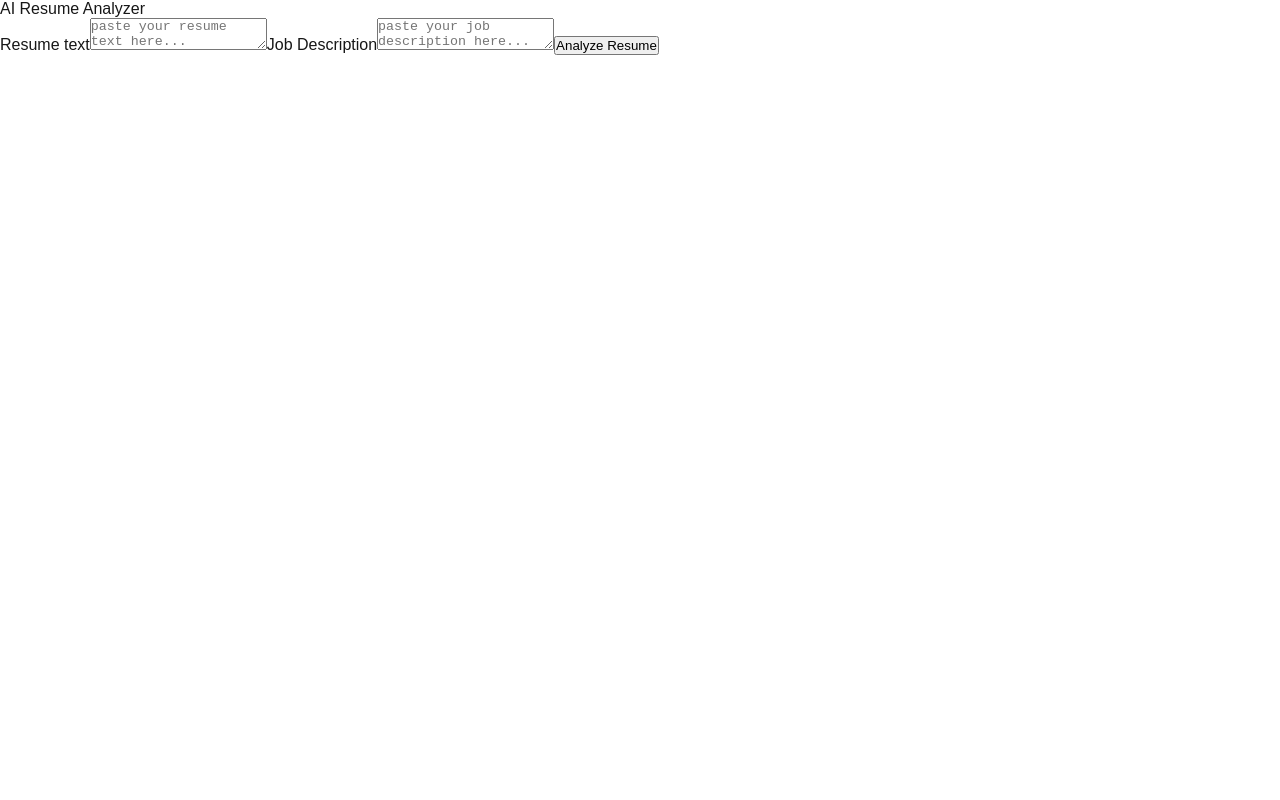
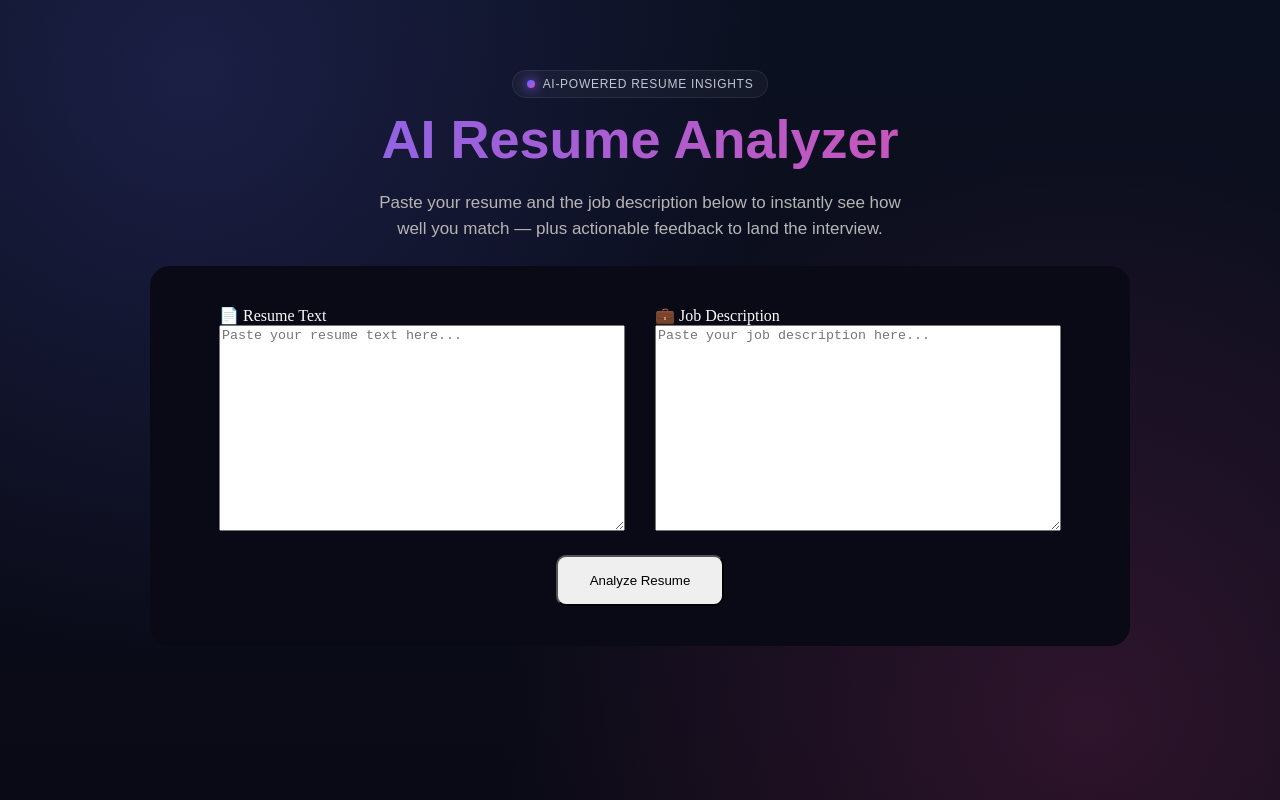
Before and after one commit to RahulRex0/AI-resume-analyzer, a Next.js app: page / in a window 1280 px wide. Built offline with nearby package versions, Linux system fonts and the light colour scheme.

Commit message:
added half of css to the home page

```diff
--- a/src/app/globals.css
+++ b/src/app/globals.css
@@ -1,49 +1,6 @@
-:root {
-  --background: #ffffff;
-  --foreground: #171717;
+body {
+  margin: 0;
+  min-height: 100vh;
+  background: #0a0a16;
+  color: #f8fafc;
 }
-
-@media (prefers-color-scheme: dark) {
-  :root {
-    --background: #0a0a0a;
-    --foreground: #ededed;
-  }
-}
-
-html {
-  height: 100%;
-}
-
-html,
-body {
-  max-width: 100vw;
-  overflow-x: hidden;
-}
-
-body {
-  min-height: 100%;
-  display: flex;
-  flex-direction: column;
-  color: var(--foreground);
-  background: var(--background);
-  font-family: Arial, Helvetica, sans-serif;
-  -webkit-font-smoothing: antialiased;
-  -moz-osx-font-smoothing: grayscale;
-}
-
-* {
-  box-sizing: border-box;
-  padding: 0;
-  margin: 0;
-}
-
-a {
-  color: inherit;
-  text-decoration: none;
-}
-
-@media (prefers-color-scheme: dark) {
-  html {
-    color-scheme: dark;
-  }
-}
--- a/src/app/page.module.css
+++ b/src/app/page.module.css
@@ -1,142 +1,100 @@
-.page {
-  --background: #fafafa;
-  --foreground: #fff;
-
-  --text-primary: #000;
-  --text-secondary: #666;
-
-  --button-primary-hover: #383838;
-  --button-secondary-hover: #f2f2f2;
-  --button-secondary-border: #ebebeb;
-
+.main{
+  min-height: 100vh;
+  margin: 0 auto;
+  background:
+    radial-gradient(
+      circle at 15% 10%,
+      rgba(99, 102, 241, 0.18),
+      transparent 45%
+    ),
+    radial-gradient(circle at 85% 90%, rgba(236, 72, 153, 0.16), transparent 45%),
+    linear-gradient(180deg, #0b1020 0%, #0a0a16 100%);
+  color: #f8fafc;
+}
+.text{
+  text-align: center;
+  margin-bottom: 25px;
+}
+.heading{
+  font-family: Arial, Helvetica, sans-serif;
+  font-weight: 800;
+  font-size: 54px;
+  background: linear-gradient(to right, #6d6cff, #ec4da0);
+  -webkit-background-clip: text;
+  background-clip: text;
+  color: transparent;
+  margin-bottom: 20px;
+  margin-top: 10px;
+}
+.textarea{
+  text-align: center;
+  max-width: 550px;
+  font-size: 17px;
+  margin: 0 auto;
+  line-height: 1.5;
+  color: rgb(182, 181, 181);
+  font-weight:100;
+  font-family: Arial, Helvetica, sans-serif;
+}
+.first{
+  margin-top: 70px;
+  background: rgba(255, 255, 255, 0.04);
+  border: 1px solid rgba(255, 255, 255, 0.08);
+  color: #c0c7d3;
+  font-family: Arial, Helvetica, sans-serif;
+  padding: 6px 14px;
+  display: inline-flex;
+  border-radius: 999px;
+  font-size: 12px;
+  text-transform: uppercase;
+  align-items: center;
+  gap: 8px;
+  font-weight: 500;
+  letter-spacing: 0.06em;
+  backdrop-filter: blur(10px);
+}
+.first::before {
+  align-items: center;
+  content: "";
+  width: 8px;
+  height: 8px;
+  border-radius: 50%;
+  background: linear-gradient(135deg, #6366f1 0%, #8b5cf6 50%, #ec4899 100%);
+  box-shadow: 0 0 12px 2px rgba(139, 92, 246, 0.65);
+}
+.boxArea{
+  background-color: #0a0a16;
+  margin: 0 auto;
+  padding: 40px;
+  max-width: 900px;
+  border-radius: 20px;
+}
+.textareaBox{
+  height: 200px;
+  width: 400px;
+}
+.box{
   display: flex;
-  flex: 1;
-  flex-direction: column;
-  align-items: center;
   justify-content: center;
-  font-family: var(--font-geist-sans);
-  background-color: var(--background);
+  gap: 30px;
 }
-
-.main {
-  display: flex;
-  flex: 1;
-  width: 100%;
-  max-width: 800px;
-  flex-direction: column;
-  align-items: flex-start;
-  justify-content: space-between;
-  background-color: var(--foreground);
-  padding: 120px 60px;
-}
-
-.intro {
+.label{
   display: flex;
   flex-direction: column;
+  justify-content: center;
   align-items: flex-start;
-  text-align: left;
-  gap: 24px;
+
 }
-
-.intro h1 {
-  max-width: 320px;
-  font-size: 40px;
-  font-weight: 600;
-  line-height: 48px;
-  letter-spacing: -2.4px;
-  text-wrap: balance;
-  color: var(--text-primary);
+.label textarea{
+  display: block;
 }
-
-.intro p {
-  max-width: 440px;
-  font-size: 18px;
-  line-height: 32px;
-  text-wrap: balance;
-  color: var(--text-secondary);
-}
-
-.intro a {
-  font-weight: 500;
-  color: var(--text-primary);
-}
-
-.ctas {
-  display: flex;
-  flex-direction: row;
-  width: 100%;
-  max-width: 440px;
-  gap: 16px;
-  font-size: 14px;
-}
-
-.ctas a {
+.buttonbox{
   display: flex;
   justify-content: center;
-  align-items: center;
-  height: 40px;
-  padding: 0 16px;
-  border-radius: 128px;
-  border: 1px solid transparent;
-  transition: 0.2s;
-  cursor: pointer;
-  width: fit-content;
-  font-weight: 500;
+
 }
-
-a.primary {
-  background: var(--text-primary);
-  color: var(--background);
-  gap: 8px;
+.button{
+  padding: 1rem 2rem;
+  margin-top: 20px ;
+  border-radius: 10px;
 }
-
-a.secondary {
-  border-color: var(--button-secondary-border);
-}
-
-/* Enable hover only on non-touch devices */
-@media (hover: hover) and (pointer: fine) {
-  a.primary:hover {
-    background: var(--button-primary-hover);
-    border-color: transparent;
-  }
-
-  a.secondary:hover {
-    background: var(--button-secondary-hover);
-    border-color: transparent;
-  }
-}
-
-@media (max-width: 600px) {
-  .main {
-    padding: 48px 24px;
-  }
-
-  .intro {
-    gap: 16px;
-  }
-
-  .intro h1 {
-    font-size: 32px;
-    line-height: 40px;
-    letter-spacing: -1.92px;
-  }
-}
-
-@media (prefers-color-scheme: dark) {
-  .logo {
-    filter: invert();
-  }
-
-  .page {
-    --background: #000;
-    --foreground: #000;
-
-    --text-primary: #ededed;
-    --text-secondary: #999;
-
-    --button-primary-hover: #ccc;
-    --button-secondary-hover: #1a1a1a;
-    --button-secondary-border: #1a1a1a;
-  }
-}
--- a/src/app/page.tsx
+++ b/src/app/page.tsx
@@ -1,6 +1,7 @@
 "use client"
 
 import { useState } from "react"
+import styles from "@/app/page.module.css"
 
 export default function Home(){
 
@@ -34,15 +35,40 @@ export default function Home(){
   }
 
   return(
-    <main>
-      <div>AI Resume Analyzer</div>
-      <label htmlFor="resume">Resume text</label>
-      <textarea id="resume" value={resumeText} onChange={(event)=>setResumeText(event.target.value)}placeholder="paste your resume text here..."></textarea>
-      <label htmlFor="description">Job Description</label>
-      <textarea id="description" value={jobDescription} onChange={(event)=>setJobDescription(event.target.value)} placeholder="paste your job description here..."></textarea>
+    <main className={styles.main}>
+      <div className={styles.text}>
+        <div className={styles.first}>AI-Powered Resume Insights</div>
+        <div className={styles.heading}>AI Resume Analyzer</div>
+        <div className={styles.textarea}>Paste your resume and the job description below to instantly see how well you match — plus actionable feedback to land the interview.</div>
+      </div>
+      <div className={styles.boxArea}>
+        <div className={styles.box}>
+          <div className={styles.inputGroup}>
+                <label htmlFor="resume" className={styles.label}>📄 Resume Text</label>
+                <textarea
+                  id="resume"
+                  className={styles.textareaBox}
+                  value={resumeText}
+                  onChange={(event)=>setResumeText(event.target.value)}
+                  placeholder="Paste your resume text here..."
+                ></textarea>
+          </div>
 
-      <button onClick={handleAnalyze}>Analyze Resume</button>
-
+          <div className={styles.inputGroup}>
+              <label htmlFor="description" className={styles.label}>💼 Job Description</label>
+              <textarea
+                id="description"
+                className={styles.textareaBox}
+                value={jobDescription}
+                onChange={(event)=>setJobDescription(event.target.value)}
+                placeholder="Paste your job description here..."
+              ></textarea>
+          </div>
+        </div>
+          <div className={styles.buttonbox}>
+            <button onClick={handleAnalyze} className={styles.button}>Analyze Resume</button>
+          </div>
+      </div>
       {result&&(
         <div>
           <div>Analysis Result</div>
```
